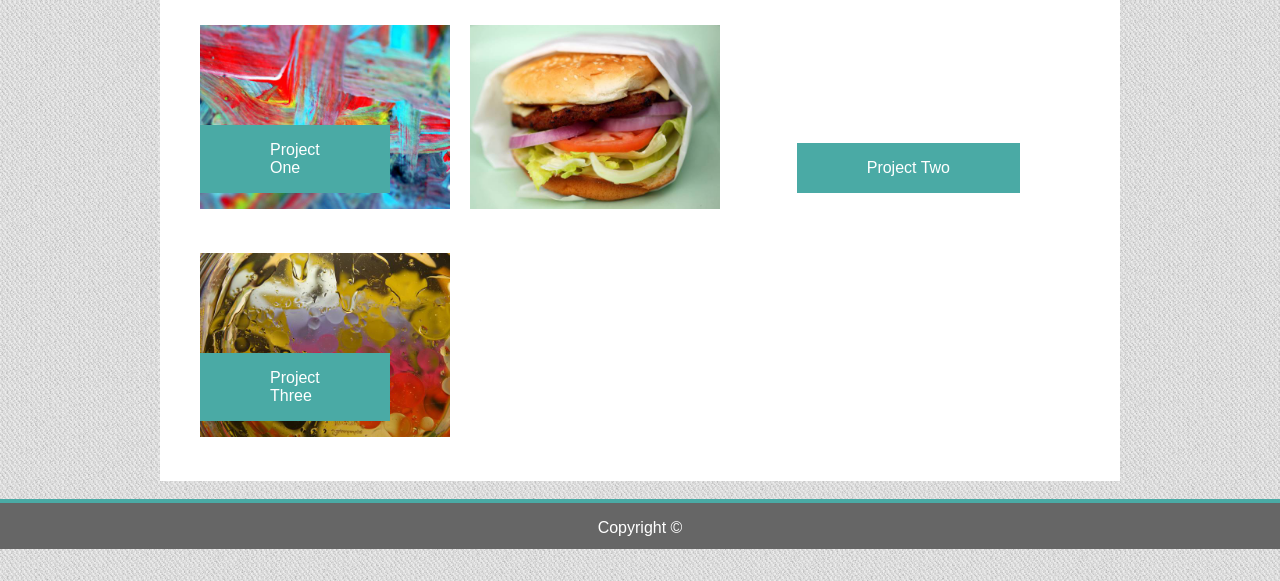
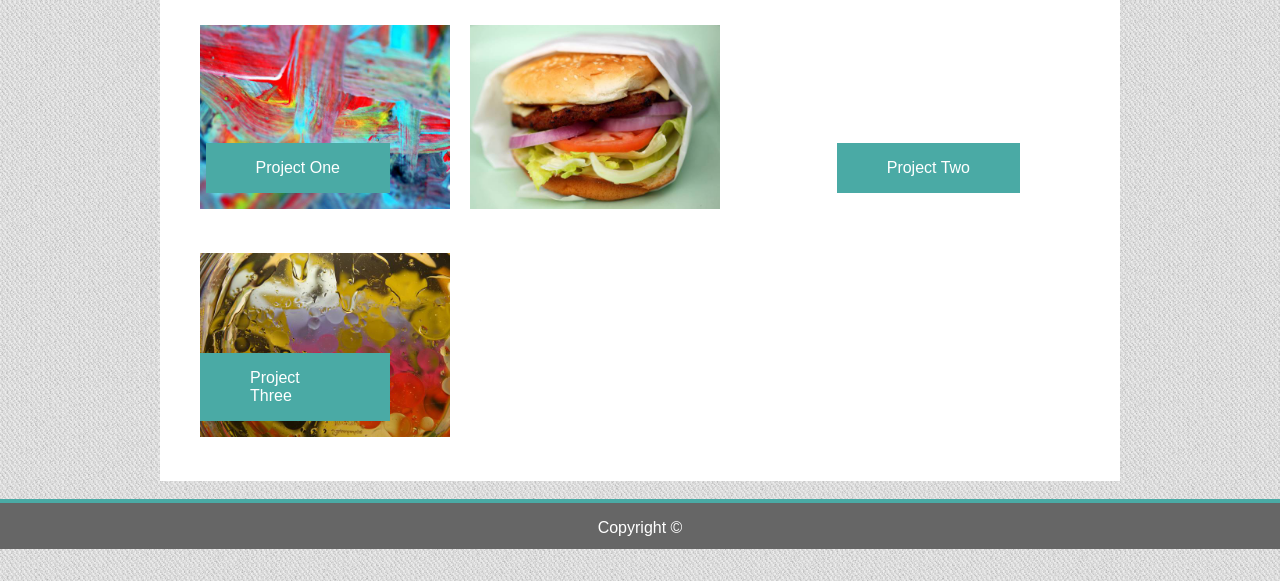
Before and after one commit to kellyjones-jpg/Basic-Portfolio, a plain HTML site: page portfolio.html in a window 1280 px wide. Shown: the part 251-832 px from the top of the page. Drawn offline with Linux system fonts and the light colour scheme.

Commit message:
additional commit

```diff
--- a/assets/css/style.css
+++ b/assets/css/style.css
@@ -159,7 +159,7 @@ li:not(:first-child):before {
   right: 20px;
   background-color: #4aaaa5;
   color: white;
-  padding-left: 70px;
-  padding-right: 70px;
+  padding-left: 50px;
+  padding-right: 50px;
   right: 60px;
 }
```
